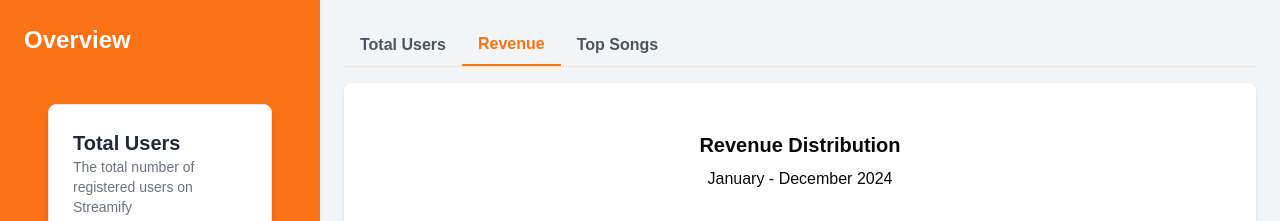
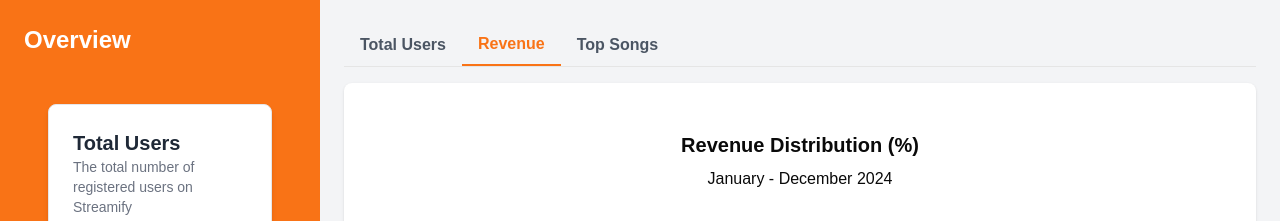
Before and after one commit to rto24/speedy-assessment, a Next.js app: page / in a window 1280 px wide. Both pictures are taken after a click on the button "Revenue". Shown: the top 221 px of the page. Built offline with nearby package versions, Linux system fonts and the light colour scheme.

Commit message:
edit title

```diff
--- a/src/components/charts/Revenue.tsx
+++ b/src/components/charts/Revenue.tsx
@@ -37,7 +37,7 @@ const chartConfig = {
 const RevenueDistribution: React.FC = () => {
   return (
     <div className="flex flex-col items-center w-full max-w-4xl mx-auto p-6">
-      <h1 className="text-xl my-2 font-bold">Revenue Distribution</h1>
+      <h1 className="text-xl my-2 font-bold">Revenue Distribution (%)</h1>
       <p>January - December 2024</p>
       <ChartContainer
         config={chartConfig}
```
